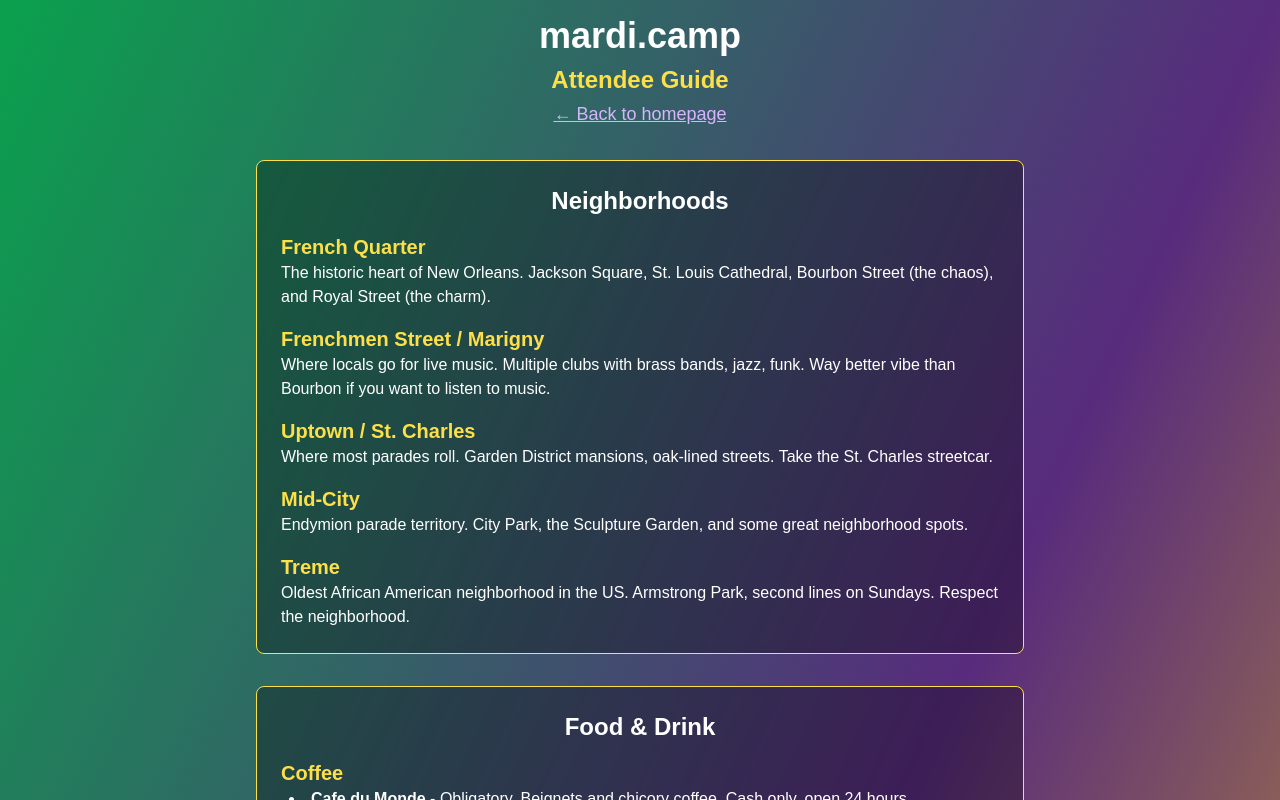
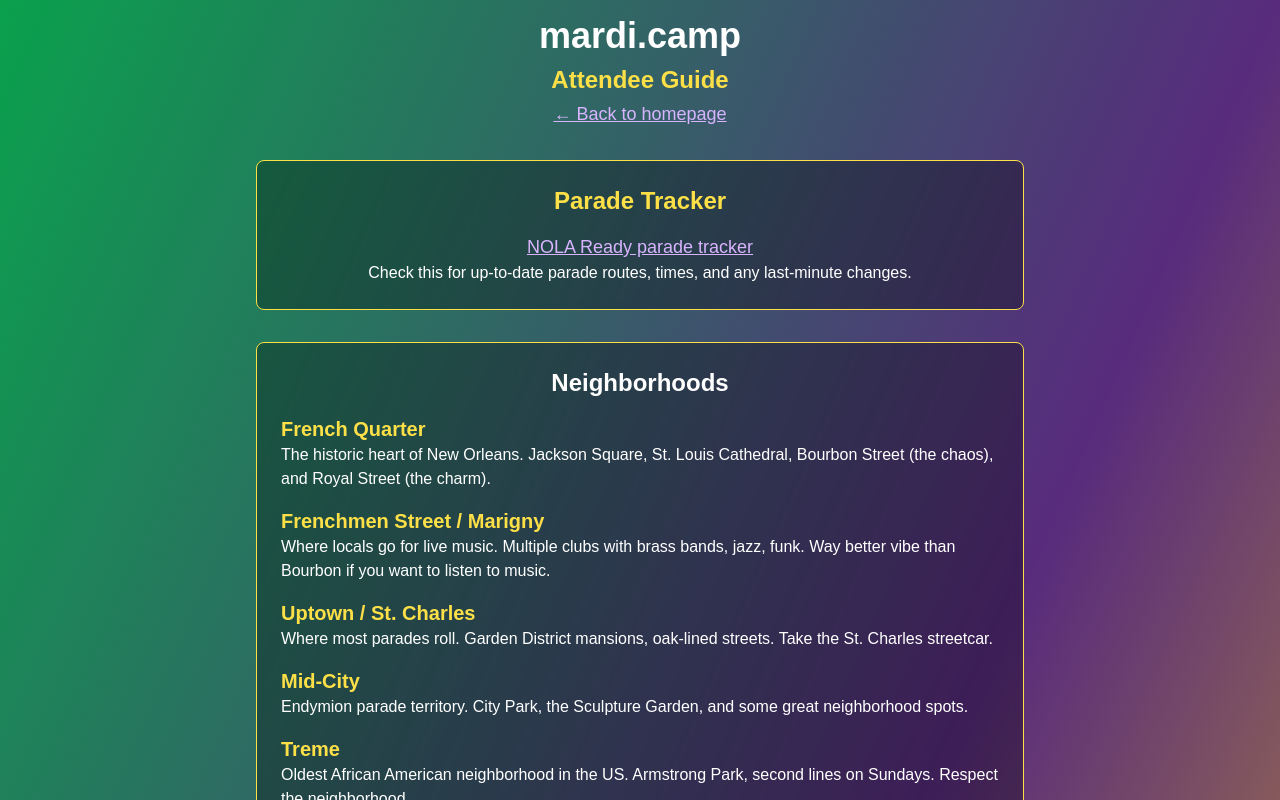
Before and after one commit to WhiskeyTuesday/mardidotcamp, a SvelteKit app: page /guide in a window 1280 px wide. Shown: the top 800 px of the page. Built offline with nearby package versions, Linux system fonts and the light colour scheme.

Commit message:
live parade tracker

```diff
--- a/src/routes/+page.svelte
+++ b/src/routes/+page.svelte
@@ -104,13 +104,6 @@
       time: '4:00 PM',
       location: 'Mid-City',
       memo: 'Massive super krewe with celebrity riders and enormous floats.'
-    },
-    {
-      date: 'Saturday, February 14th',
-      name: 'Palentine\'s dinner (optional)',
-      time: 'Evening',
-      location: 'TBD',
-      memo: 'Lonely hearts Valentine\'s dinner for those interested.'
     },
     {
       date: 'Sunday, February 15th',
@@ -249,6 +242,9 @@
       <p class="text-lg mt-2">February 12th - 19th 2026</p>
       <p class="text-lg mt-2 underline hover:text-purple-300 transition-colors duration-150">
         <a href="https://www.mardigrasneworleans.com/parades/">Official Mardi Gras parade schedule</a>
+      </p>
+      <p class="text-lg mt-2 underline hover:text-purple-300 transition-colors duration-150">
+        <a href="https://ready.nola.gov/mardi-gras/parades/">NOLA Ready live parade tracker</a>
       </p>
       <p class="text-lg mt-2 underline hover:text-purple-300 transition-colors duration-150">
         <a href="https://www.accuweather.com/en/us/new-orleans/70112/daily-weather-forecast/348585">New Orleans long term weather forecast</a>
--- a/src/routes/guide/+page.svelte
+++ b/src/routes/guide/+page.svelte
@@ -13,6 +13,16 @@
       <p class="text-2xl mt-2 font-bold text-yellow-300">Attendee Guide</p>
       <p class="text-lg mt-1">
         <a href="/" class="text-purple-300 hover:text-purple-400 transition-colors duration-150">&larr; Back to homepage</a>
+      </p>
+    </div>
+
+    <div class="mt-8 bg-black bg-opacity-30 backdrop-blur-sm rounded-lg p-6 border border-yellow-300">
+      <h2 class="text-2xl font-bold text-yellow-300 text-center mb-4">Parade Tracker</h2>
+      <p class="text-lg text-center mt-2 underline text-purple-300 hover:text-purple-400 transition-colors duration-150">
+        <a href="https://ready.nola.gov/mardi-gras/parades/">NOLA Ready parade tracker</a>
+      </p>
+      <p class="text-white text-center">
+        Check this for up-to-date parade routes, times, and any last-minute changes.
       </p>
     </div>
 
@@ -173,7 +183,7 @@
         <h2 class="text-2xl font-bold text-white text-center mb-4 text-green-300">Questions?</h2>
 
         <p class="text-white text-center">
-          Text or DM <a href="https://twitter.com/whiskeytuesday" class="text-purple-300 hover:text-purple-400" target="_blank" rel="noopener noreferrer">@whiskeytuesday</a> any time. Seriously, any time. I want you to have a good time.
+          Text or DM <a href="https://twitter.com/whiskeytuesday" class="text-purple-300 hover:text-purple-400" target="_blank" rel="noopener noreferrer">@whiskeytuesday</a> any time. Seriously any time. I want you to have a good time.
         </p>
       </div>
     </div>
```
